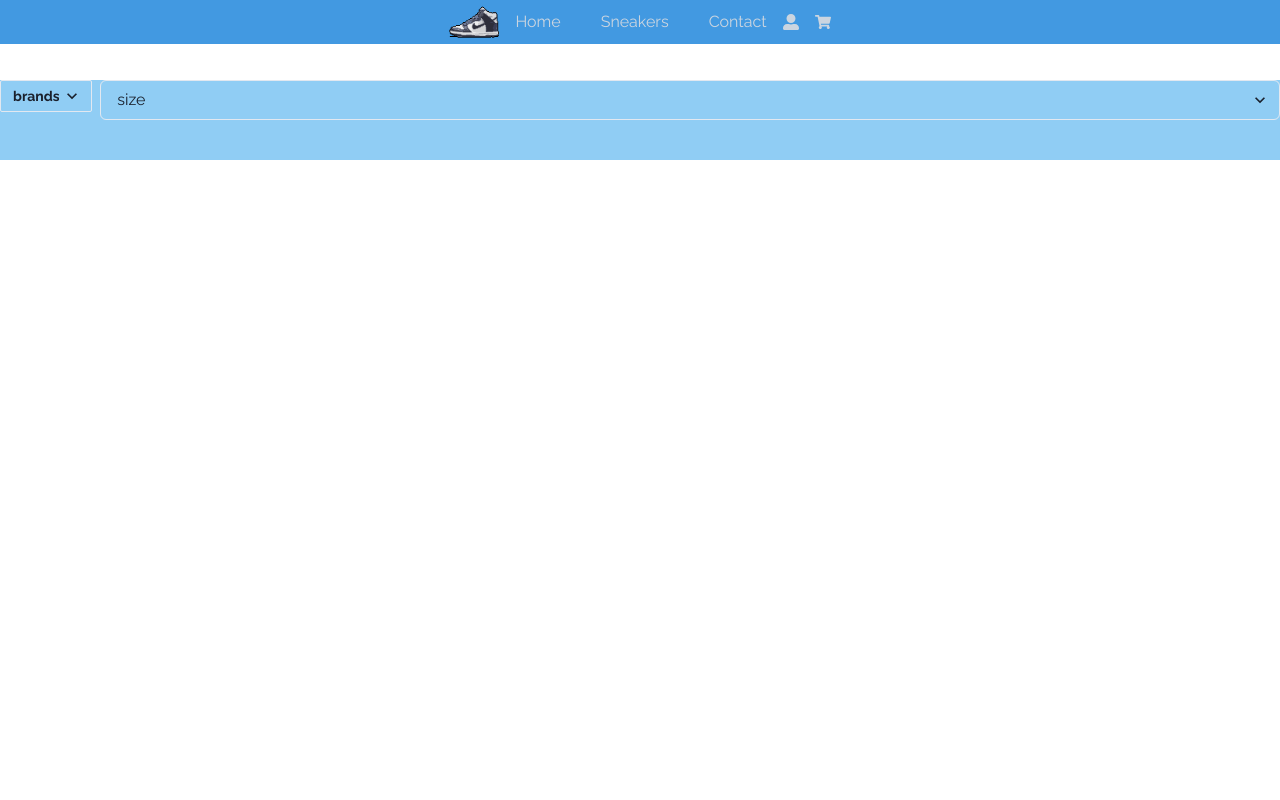
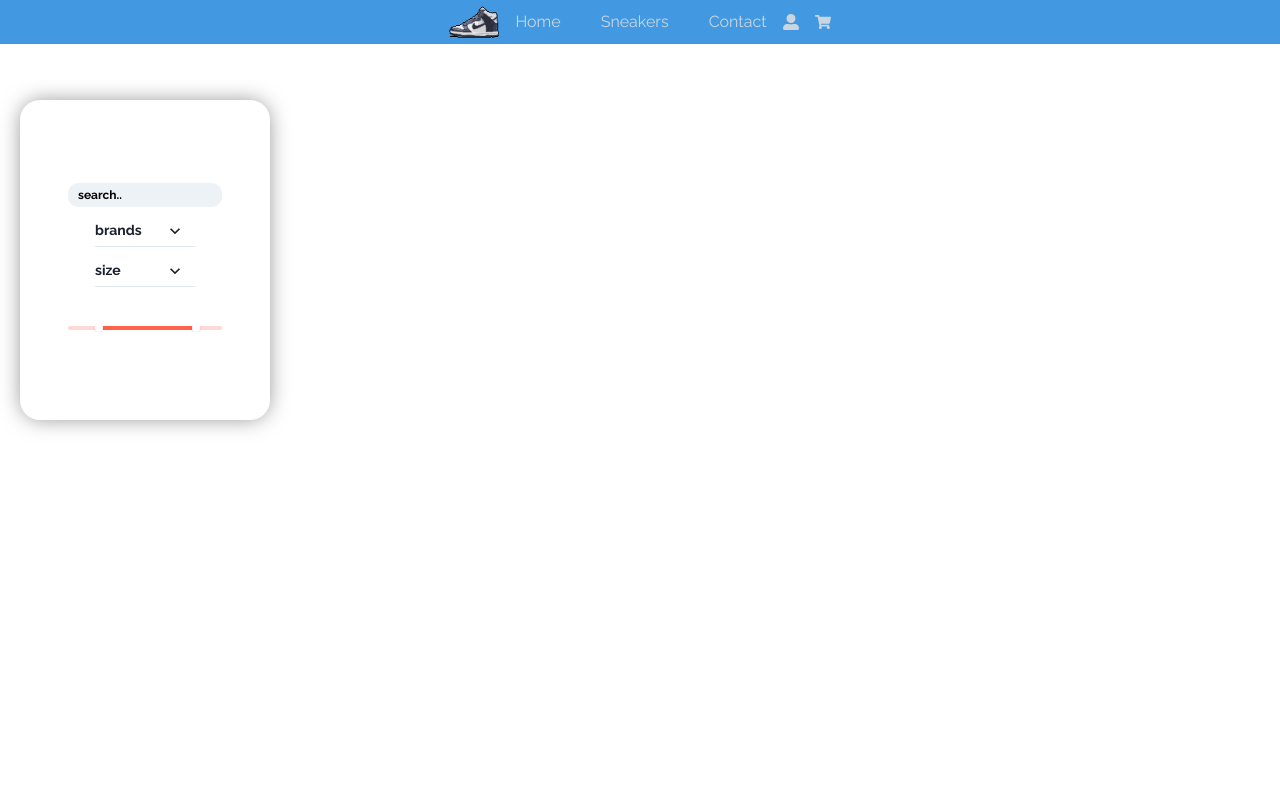
Before and after one commit to RodrigoSpano/SneakersArg-Spano, a React (Vite) app: page /sneakers in a window 1280 px wide. Shown: the top 800 px of the page. Built offline with nearby package versions, Linux system fonts and the light colour scheme.

Commit message:
overlay filters done

```diff
--- a/src/App/components/prodsPage/Filter.jsx
+++ b/src/App/components/prodsPage/Filter.jsx
@@ -1,15 +1,50 @@
-import { Box, Divider, Flex, Heading, Stack, Select } from '@chakra-ui/react'
+import { Box, Stack, Select, Input, chakra, RangeSlider, RangeSliderTrack, RangeSliderFilledTrack, RangeSliderThumb } from '@chakra-ui/react'
 import React from 'react'
 
 export default function Filter() {
   return (
-    <Stack bg='blue.200' direction='row' h='80px' w='100vw'>
-      <Select placeholder='brands' fontWeight='bold' size='sm' w='100px'>
-        <option value='nike'>nike</option>
-        <option value='adidas'>adidas</option>
-        <option value='new-balance'>new balance</option>
-      </Select>
-      <Select placeholder='size'></Select>
+    <Stack direction='column' maxW='250px' alignItems='center' justifyContent='space-around' minH='xs' maxH='100vh' mt={5} ml={5} borderRadius={20} boxShadow='0px 0px 22px -3px rgba(0,0,0,0.5)'>
+
+      <Stack>
+      <chakra.form>
+          <Input size='xs' variant='filled' maxW='md' placeholder='search..' borderRadius={10} _placeholder={{color:'black', fontWeight: 'bold'}}/>
+        </chakra.form>
+
+        <Stack alignItems='center'>
+          <Select variant='flushed' placeholder='brands' fontWeight='bold' size='sm' w='100px'>
+            <option value='nike'>nike</option>
+            <option value='adidas'>adidas</option>
+            <option value='new-balance'>new balance</option>
+          </Select>
+          <Select  variant='flushed' placeholder='size' size='sm' w='100px' fontWeight='bold'>
+            <option>7,5 US</option>
+            <option>8 US</option>
+            <option>8.5 US</option>
+            <option>9 US</option>
+            <option>9.5 US</option>
+            <option>10 US</option>
+            <option>10.5 US</option>
+            <option>11 US</option>
+            <option>11.5 US</option>
+            <option>12 US</option>
+            <option>12.5 US</option>
+            <option>13 US</option>
+            <option>13.5 US</option>
+            <option>14 US</option>
+          </Select>
+        </Stack>
+
+          <Box pt={5}>
+            <RangeSlider defaultValue={[120, 500]} min={0} max={600} step={20} >
+              <RangeSliderTrack bg='red.100'>
+                <RangeSliderFilledTrack bg='tomato' />
+              </RangeSliderTrack>
+              <RangeSliderThumb boxSize={2} index={0} />
+              <RangeSliderThumb boxSize={2} index={1} />
+            </RangeSlider>
+          </Box>
+      </Stack>
+
     </Stack>
     )
 }
```
